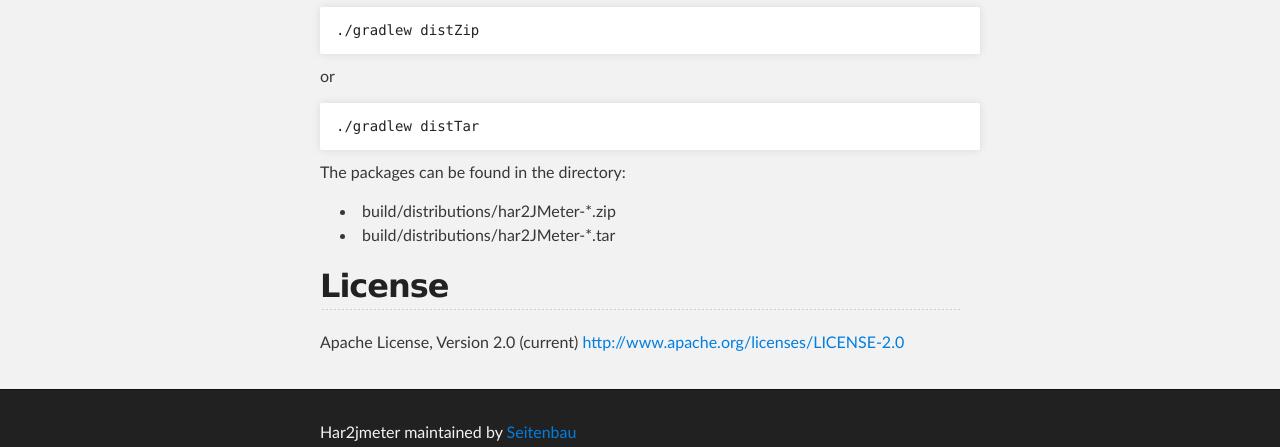
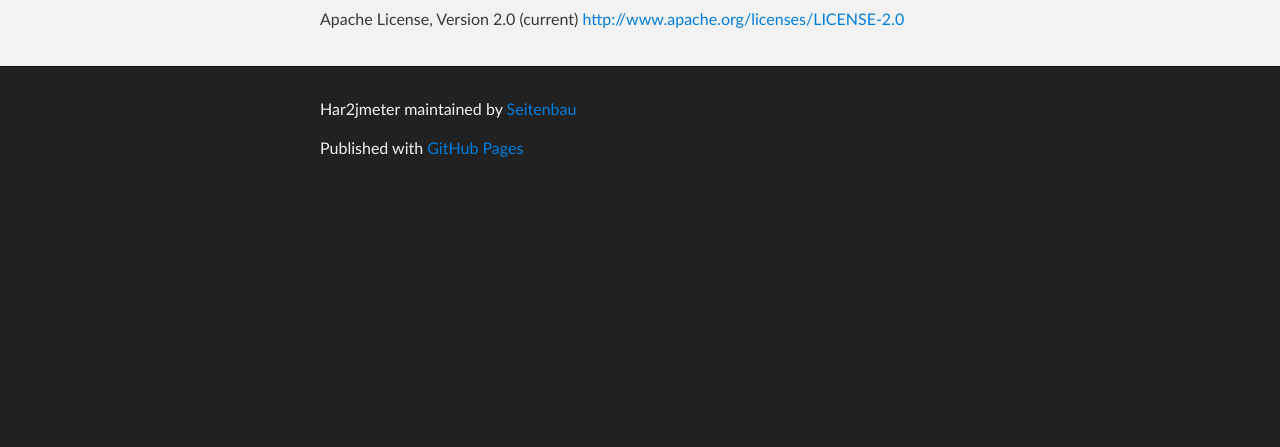
Before and after one commit to Seitenbau/har2JMeter, a plain HTML site: page index.html in a window 1280 px wide. Shown: the part 753-1200 px from the top of the page. After the commit the page ends 948 px from the top, so only its background shows below. Drawn offline with Linux system fonts and the light colour scheme.

Commit message:
remove the build section.

```diff
--- a/index.html
+++ b/index.html
@@ -48,21 +48,7 @@ Options:
 
 <ul>
 <li>Java VM &gt;= 1.6.0</li>
-</ul><h2>Build</h2>
 
-<pre><code>./gradlew distZip
-</code></pre>
-
-<p>or</p>
-
-<pre><code>./gradlew distTar
-</code></pre>
-
-<p>The packages can be found in the directory:</p>
-
-<ul>
-<li>build/distributions/har2JMeter-*.zip </li>
-<li>build/distributions/har2JMeter-*.tar</li>
 </ul><h2>License</h2>
 
 <p>Apache License, Version 2.0 (current)
```
